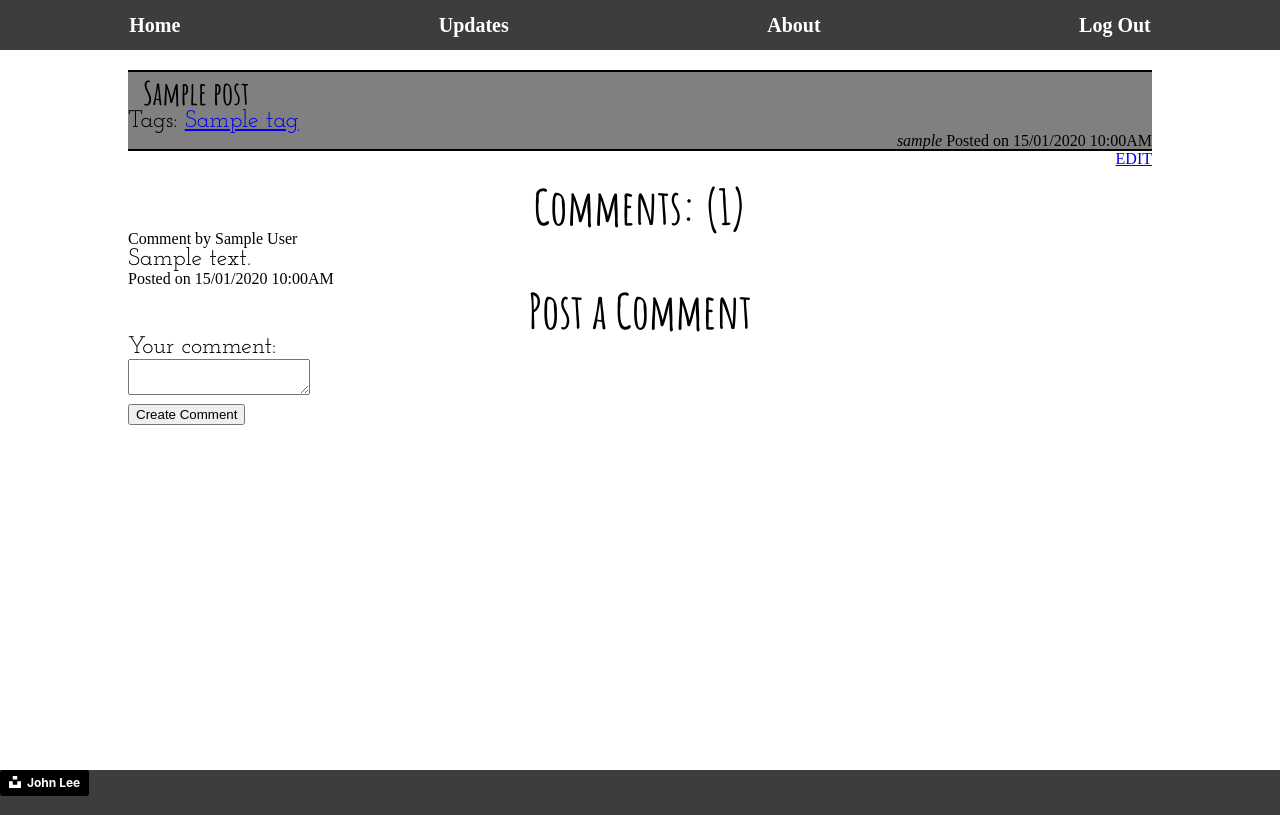
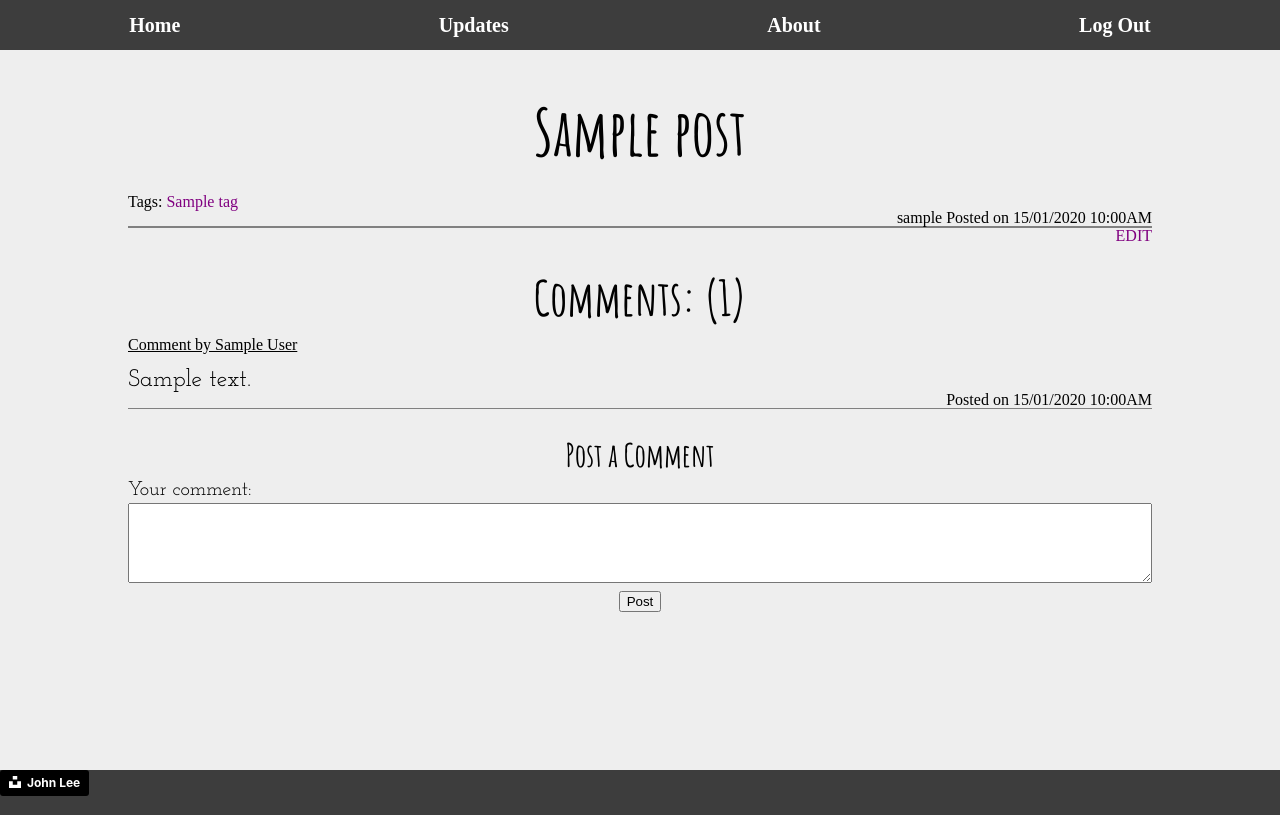
Before and after one commit to AGreenwoodMelb/game-blog-app, a Rails app: page /posts/1 in a window 1280 px wide. Shown: the part 300-1115 px from the top of the page. Run offline with Rails 7, Linux system fonts and the light colour scheme; a user stored in the database is signed in; tables that the repository leaves empty hold one stand-in row (values such as "Sample post"); data that the repository does not hold is empty; style sheets or scripts are compiled from the project's sources; parts of the project's set-up code (start-up, migrations or seed data) failed here and were passed over; some libraries are stand-ins or nearby versions.

Commit message:
widespread styling changes and consolidation

```diff
--- a/app/assets/stylesheets/application.css
+++ b/app/assets/stylesheets/application.css
@@ -14,50 +14,59 @@
  *= require_self
  */
 
- @import url('https://fonts.googleapis.com/css?family=Amatic+SC:400,700&display=swap');
 
 
-.banner-container{
-    height:300px;
+.banner-container {
+    height: 300px;
 
     background-color: lightblue;
-    background-image:url('banner-image.jpg');
+    background-image: url('banner-image.jpg');
     background-position: center;
-    background-repeat:no-repeat;
+    background-repeat: no-repeat;
 
-    display:flex;
+    display: flex;
     flex-direction: column;
     align-items: center;
     justify-content: center;
 }
 
 
-h1{
-    font-size:64px;
-    color:white;
+h1 {
+    font-size: 64px;
+    color: white;
     text-shadow: -2px 0 black, 0 2px black, 2px 0 black, 0 -2px black;
 }
 
-h2,h3 {
+h2,
+h3 {
     font-family: 'Amatic SC', cursive;
-    font-weight:700;
+    font-weight: 700;
 }
 
-h3{
-    font-size:48px;
+h2 {
+    font-size: 64px;
+    font-family: 'Amatic SC', cursive;
+    text-align: center;
+    padding: 30px;
+}
+
+h3 {
+    font-size: 48px;
     text-align: center;
 }
 
-p{
+p,
+.trix-content {
     font-family: 'Josefin Slab', serif;
-    font-size: 24px;
+    font-size: 32px;
+    font-weight: 400;
 }
 
-nav{
-    margin:0;
+nav {
+    margin: 0;
 }
 
-nav> ul{
+nav>ul {
     display: flex;
     flex-direction: row;
     flex-wrap: wrap;
@@ -65,50 +74,56 @@ nav> ul{
     align-items: center;
 
     background-color: #3d3d3d;
-    margin:0;
+    margin: 0;
 }
 
-nav a{
+a {
+    text-decoration: none;
+    color: purple;
+}
+
+nav a {
     display: block;
 
-    color:white;
+    color: white;
 
-    font-size:20px;
-    font-weight:bold;
+    font-size: 20px;
+    font-weight: bold;
     text-decoration: none;
 
-    padding:15px 25px;
+    padding: 15px 25px;
 }
 
-.delete-btn{
-    background-color: red;
+nav a:Hover {
+    background-color: grey;
 }
 
-.page-header{
-    font-size:48px;
-    font-family: 'Amatic SC', cursive;
-    text-align: center;
-    padding:30px;
+.delete-btn {
+    background-color: red;
+    color:white;
+    padding:15px;
+    border-radius: 25px;
+    border:2px solid black;
 }
 
-footer{
+footer {
     height: 45px;
     width: 100%;
     background-color: #3d3d3d;
 }
 
-.inserted-content{
+.inserted-content {
     display: block;
-    /* background-color: red; */
+    background-color: #EEEEEE;
     min-height: 90vh;
     padding: 20px 10% 50px 10%;
 
 }
 
-.avatar{
-    box-shadow: 5px 5px  3px grey;
-    margin:15px;
-    border-radius:50%;
+.avatar {
+    box-shadow: 5px 5px 3px grey;
+    margin: 15px;
+    border-radius: 50%;
     height: 150px;
     width: 150px;
     background-size: cover;
@@ -116,9 +131,169 @@ footer{
 }
 
 
-.about-section-header{
+.about-section-header {
     display: flex;
     flex-direction: row;
     align-items: center;
-    margin:10px;
+    margin: 10px;
 }
+
+.post-list-container {
+    display: flex;
+    flex-direction: column;
+    align-items: center;
+    width: 100%;
+}
+
+.post-item {
+    margin: 15px 0px;
+    width: 100%;
+    text-align: center;
+}
+
+.post-link {
+    display: block;
+    padding: 10px;
+    height: 5%;
+    font-family: 'Amatic SC', cursive;
+    font-weight: 700;
+    font-size: 36px;
+    text-decoration: none;
+}
+
+.post-link:hover {
+    font-size: 48px;
+}
+
+.trix-content {
+    padding: 30px 0;
+    border-bottom: 2px solid grey;
+}
+
+.post-creation {
+    text-align: right;
+    border-bottom: 2px solid grey;
+}
+
+.edit-btn-container {
+    display: flex;
+    flex-direction: row;
+    justify-content: flex-end;
+}
+
+.card {
+    margin: 80px 5px;
+}
+
+/* .card-body {
+
+} */
+
+.card-title {
+    margin: 40px 0;
+}
+
+/* .card-text{
+
+} */
+
+.carousel-to-be {
+    padding: 10px 0px;
+    border-bottom: 2px solid grey;
+}
+
+.comments-container {
+    margin: 30px 0;
+}
+
+.comment {
+    min-height: 50px;
+    border-bottom: 1px solid grey;
+}
+
+.comment-author {
+    text-decoration: underline;
+    margin: 15px 0;
+}
+
+.comment-body {
+    font-size: 24px;
+}
+
+.comment-posted {
+    text-align: right;
+}
+
+.new-comment-container {
+    margin: 30px 0;
+}
+
+.new-comment-container h3 {
+    font-size: 32px;
+}
+
+.new-comment-container label{
+    font-size:20px;
+}
+
+.comment-submit-container{
+    display: flex;
+    flex-direction: row;
+    justify-content: center;
+}
+
+.comment-input {
+    width:100%;
+    min-height:80px;
+}
+
+.form{
+    width: 50%;
+    margin: 0 auto;
+}
+
+.form p{
+    display:flex;
+    flex-direction: row;
+    justify-content: space-between;
+}
+
+.submit-container{
+   padding:30px 0;
+}
+
+.submit-container>input{
+
+    display:block;
+    margin: 0 auto;
+    padding:10px;
+}
+
+
+.post-form>*{
+    margin:15px 0px;
+}
+
+trix-toolbar{
+    font-size: 16px;
+}
+
+trix-editor{
+    background-color: white;
+}
+
+.btn-container{
+    display: flex;
+    flex-direction: row;
+    justify-content: space-evenly;
+}
+
+.back-btn{
+    margin:auto 0;
+    padding: 10px;
+    font-size: 24px;
+    background-color:grey;
+    border: 2px black solid;
+    border-radius: 23px;
+
+}
--- a/app/assets/stylesheets/post-page.css
+++ /dev/null
@@ -1,32 +0,0 @@
-.post-header{
-    background-color:grey;
-    padding-top:5px;
-    border-top:2px solid black;
-    border-bottom:2px solid black;
-    margin: 0;
-}
-
-.post-title{
-    margin: 0;
-    margin-left: 15px;
-    font-size: 32px;
-}
-
-.post-creation{
-    text-align: right;
-    margin: 0;
-}
-
-.post-author{
-    font-style: italic;
-}
-
-.edit-btn-container{
-    display: flex;
-    flex-direction: row;
-    justify-content:flex-end;
-}
-
-.edit-btn{
-    display: initial;
-}
--- a/app/models/comment.rb
+++ b/app/models/comment.rb
@@ -1,4 +1,4 @@
 class Comment < ApplicationRecord
   belongs_to :post
-  validates :body, length:{ minimum: 1}
+  validates :body, length:{ minimum: 2}
 end
--- a/app/views/comments/_form.html.erb
+++ b/app/views/comments/_form.html.erb
@@ -4,10 +4,10 @@
 
         <p>
             <%= f.label 'Your Comment:' %> <br/>
-            <%= f.text_area :body%>
+            <%= f.text_area :body, class: 'comment-input'%>
         </p>
-        <p>
-            <%= f.submit %>
+        <p class='comment-submit-container'>
+            <%= f.submit 'Post' %>
         </p>
     <% end %>
 </div>
--- a/app/views/home/about.html.erb
+++ b/app/views/home/about.html.erb
@@ -1,20 +1,20 @@
 <h2 class= "page-header">About Us</h2>
 <div class="container-fluid">
     <section class = 'card'>
-        <h3>About the site</h3>
+        <h3 class= 'card-title'>The site</h3>
         <p>Blurb about the site. Lorem ipsum dolor sit amet consectetur adipisicing elit. Non optio nostrum quia ullam. Aperiam sapiente illum ipsa consectetur magnam commodi corrupti ipsum consequuntur dolorum dolor et quisquam harum, vero laborum.</p>
     </section>
     <section class = 'card'>
         <div class="about-section-header">
             <div class="avatar" style="background-image: url('/assets/alex2-avatar.png')"></div>
-            <h3>About Alex</h3>
+            <h3 class= 'card-title'>Alex</h3>
         </div>
         <p>Blurb about me. Lorem ipsum dolor sit amet consectetur adipisicing elit. Repudiandae odit incidunt aliquid, voluptate exercitationem a ea recusandae perferendis in dicta, expedita minima perspiciatis corrupti natus veniam minus, obcaecati ad illo.</p>
     </section>
     <section class = 'card'>
         <div class="about-section-header">
             <div class="avatar" style="background-image: url('/assets/other-member-avatar.jpg')"></div>
-            <h3>About Imaginary Friend</h3>
+            <h3 class= 'card-title'>Imaginary Friend</h3>
         </div>
         <p>This is where I would put another team member's blurb... if I had one! Lorem, ipsum dolor sit amet consectetur adipisicing elit. Libero sapiente, at, atque eos distinctio voluptatibus aperiam dolorem harum perspiciatis et tempore iusto voluptatem omnis architecto recusandae ad dolores soluta? Deleniti?</p>
     </section>
--- a/app/views/layouts/application.html.erb
+++ b/app/views/layouts/application.html.erb
@@ -8,8 +8,6 @@
     <%= stylesheet_link_tag 'application', media: 'all', 'data-turbolinks-track': 'reload' %>
     <%= javascript_pack_tag 'application', 'data-turbolinks-track': 'reload' %>
 
-
-    <%# <link rel="stylesheet" href="https://stackpath.bootstrapcdn.com/bootstrap/4.4.1/css/bootstrap.min.css" integrity="sha384-Vkoo8x4CGsO3+Hhxv8T/Q5PaXtkKtu6ug5TOeNV6gBiFeWPGFN9MuhOf23Q9Ifjh" crossorigin="anonymous"> %>
     <link href="https://fonts.googleapis.com/css?family=Amatic+SC:400,700|Josefin+Slab&display=swap" rel="stylesheet">
   </head>
 
@@ -42,9 +40,6 @@
     <a style="background-color:black;color:white;text-decoration:none;padding:4px 6px;font-family:-apple-system, BlinkMacSystemFont, &quot;San Francisco&quot;, &quot;Helvetica Neue&quot;, Helvetica, Ubuntu, Roboto, Noto, &quot;Segoe UI&quot;, Arial, sans-serif;font-size:12px;font-weight:bold;line-height:1.2;display:inline-block;border-radius:3px" href="https://unsplash.com/@john_artifexfilms?utm_medium=referral&amp;utm_campaign=photographer-credit&amp;utm_content=creditBadge" target="_blank" rel="noopener noreferrer" title="Download free do whatever you want high-resolution photos from John Lee"><span style="display:inline-block;padding:2px 3px"><svg xmlns="http://www.w3.org/2000/svg" style="height:12px;width:auto;position:relative;vertical-align:middle;top:-2px;fill:white" viewBox="0 0 32 32"><title>unsplash-logo</title><path d="M10 9V0h12v9H10zm12 5h10v18H0V14h10v9h12v-9z"></path></svg></span><span style="display:inline-block;padding:2px 3px">John Lee</span></a>
     </footer>
 
-    <script src="https://code.jquery.com/jquery-3.4.1.slim.min.js" integrity="sha384-J6qa4849blE2+poT4WnyKhv5vZF5SrPo0iEjwBvKU7imGFAV0wwj1yYfoRSJoZ+n" crossorigin="anonymous"></script>
-    <script src="https://cdn.jsdelivr.net/npm/popper.js@1.16.0/dist/umd/popper.min.js" integrity="sha384-Q6E9RHvbIyZFJoft+2mJbHaEWldlvI9IOYy5n3zV9zzTtmI3UksdQRVvoxMfooAo" crossorigin="anonymous"></script>
-    <script src="https://stackpath.bootstrapcdn.com/bootstrap/4.4.1/js/bootstrap.min.js" integrity="sha384-wfSDF2E50Y2D1uUdj0O3uMBJnjuUD4Ih7YwaYd1iqfktj0Uod8GCExl3Og8ifwB6" crossorigin="anonymous"></script>
   </body>
 
 </html>
--- a/app/views/posts/_comment.html.erb
+++ b/app/views/posts/_comment.html.erb
@@ -1,5 +1,5 @@
-<div class="comment">
-    <h4>Comment by <%= comment.author_name %></h4>
-    <p ><%= comment.body %></p>
-    <h5 class="comment-posted"><%=comment.created_at.strftime("Posted on %d/%m/%Y %I:%M%p")%></h5>
+<div class = "comment">
+    <h4 class = 'comment-author'>Comment by <%= comment.author_name %></h4>
+    <p class= 'comment-body'><%= comment.body %></p>
+    <h5 class = "comment-posted"><%=comment.created_at.strftime("Posted on %d/%m/%Y %I:%M%p")%></h5>
 </div>
--- a/app/views/posts/_form.html.erb
+++ b/app/views/posts/_form.html.erb
@@ -1,4 +1,3 @@
-<%= stylesheet_link_tag 'post-form'%>
 <%= form_with model: @post, class: 'post-form' do |f| %>
 <ul>
     <% @post.errors.full_messages.each do |error|%>
@@ -11,7 +10,7 @@
     </p>
     <p class = 'post-form-body'>
         <%= f.label :body %>
-        <%= f.rich_text_area :body %>
+        <%= f.rich_text_area :body%>
     </p>
     <p class = 'post-form-tags'>
         <%= f.label :tags_list%> <br/>
@@ -21,7 +20,7 @@
         <%= f.label 'Files' %>
         <%= f.file_field :uploads, multiple: true%>
     </p>
-    <p class='post-form-submit'>
+    <p class='submit-container'>
         <%= f.submit %>
     </p>
 <% end %>
--- a/app/views/posts/edit.html.erb
+++ b/app/views/posts/edit.html.erb
@@ -1,4 +1,6 @@
 <h2 class = "page-header">Edit post</h2>
 <%= render partial: 'form'%>
-<%= link_to 'Back', post_path(@post), class: 'back-btn'%>
-<%= button_to "Delete", @post, method: :delete,data: { confirm: "Are you sure?" }, class: 'delete-btn' %>
+<div class="btn-container">
+    <%= link_to 'Back', post_path(@post), class: 'back-btn'%>
+    <%= button_to "Delete", @post, method: :delete,data: { confirm: "Are you sure?" }, class: 'delete-btn' %>
+</div>
--- a/app/views/posts/index.html.erb
+++ b/app/views/posts/index.html.erb
@@ -2,11 +2,13 @@
 <h2 class= "page-header">All Updates:</h2>
 <% if current_user != nil && current_user[:admin_user] %>
     <div class = 'edit-btn-container'>
-        <%= link_to 'New Post', new_post_path, class:'edit-btn'%> <br />
+        <%= link_to 'New Post', new_post_path, class:'edit-btn'%>
     </div>
 <%end%>
 <div class = 'post-list-container'>
     <% @posts.each do |post|%>
-        <%= link_to post.title, post_path(post)%><br/>
+    <div class="post-item">
+        <%= link_to post.title, post_path(post), class: 'post-link'%>
+    </div>
     <% end %>
 </div>
--- a/app/views/posts/show.html.erb
+++ b/app/views/posts/show.html.erb
@@ -1,14 +1,12 @@
-<%= stylesheet_link_tag 'post-page'%>
-
 <script src="https://cdn.babylonjs.com/viewer/babylon.viewer.js"></script>
 
 <div class = 'post-header'>
     <h2 class = "post-title"><%= @post.title %></h2>
-    <p>Tags:
+    <h4>Tags:
         <% @post.tags.each do |tag|%>
             <%= link_to tag.name, tag_path(tag)%>
         <% end %>
-    </p>
+    </h4>
     <h4 class='post-creation'><span class = 'post-author'><%=@post.user.username%></span> <span><%=@post.created_at.strftime("Posted on %d/%m/%Y %I:%M%p")%></span></h3>
 </div>
 
@@ -17,7 +15,8 @@
         <%= link_to 'EDIT', edit_post_path(@post), class: 'edit-btn'%>
     </div>
 <% end %>
-
+<% if @post.uploads.size !=0 %>
+    <div class="carousel-to-be">
         <img src="<%= @post.uploads.first%>" alt="">
         <% @post.uploads.each do |upload|%>
             <%if upload.image? %>
@@ -30,10 +29,13 @@
                 </div>
             <% end %>
         <% end %>
+    </div>
+<% end %>
 
-<p class = 'post-body'><%= @post.body %></p>
 
-<div class="comments-section">
+<%= @post.body %>
+
+<div class="comments-container">
     <h3>Comments: (<%= @post.comments.size %>)</h3>
     <%= render partial: 'posts/comment', collection: @post.comments%>
     <% if current_user%>
--- a/app/views/tags/index.html.erb
+++ b/app/views/tags/index.html.erb
@@ -1,6 +1,8 @@
 <h2>All Post Tags</h2>
-<div class="tags-container">
+<div class="post-list-container">
     <% @tags.each do |tag|%>
-        <%= link_to tag.name, tag_path(tag)%>
+        <div class="post-item">
+            <%= link_to tag.name, tag_path(tag), class: 'post-link'%>
+        </div>
     <% end %>
 </div>
```
Also changed, not shown: app/assets/stylesheets/about-page.css (deleted, +0 -26 lines), app/views/home/home.html.erb (+7 -7 lines), app/views/sessions/new.html.erb (+4 -4 lines), app/views/tags/show.html.erb (+5 -3 lines). Lines whose indentation alone changed are shown as unchanged.
